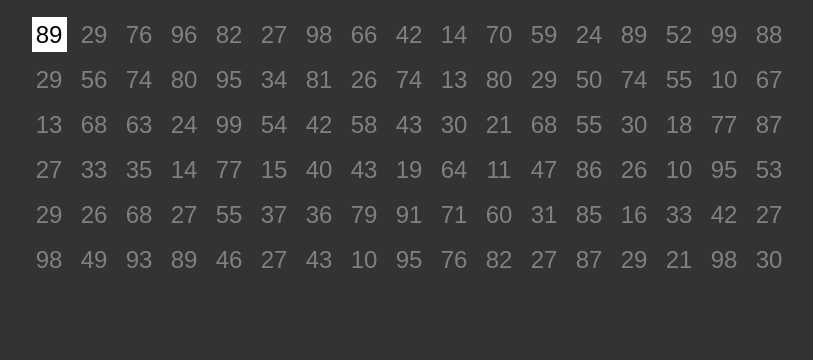
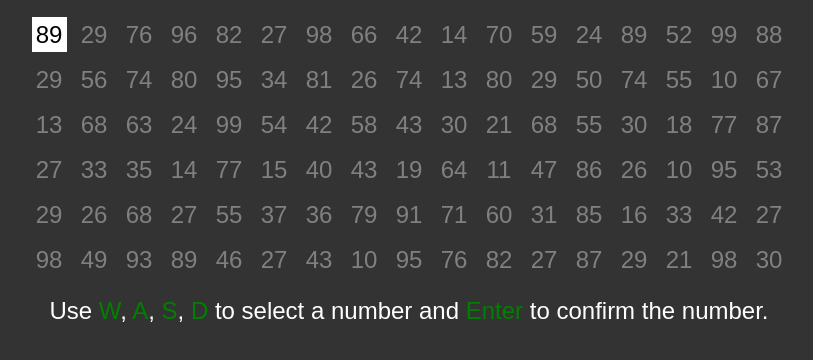
Before and after one commit to lazymman345/EchoBoostHack, a plain HTML site: page index.html in a window 1280 px wide. Shown: the part 108-468 px from the top of the page, without its empty margins (231-1044 px from the left). Drawn offline with Linux system fonts and the light colour scheme.

Commit message:
Add files via upload
added instructions

```diff
--- a/index.html
+++ b/index.html
@@ -81,6 +81,12 @@
       color: black;
       /* Change text to black when selected */
     }
+
+    #instructions {
+      margin-top: 20px;
+      font-size: 24px;
+      color: white;
+    }
   </style>
 </head>
 
@@ -93,6 +99,11 @@
   </div>
 
   <div id="grid"></div>
+  <!-- Instructions Text Below Grid -->
+  <div id="instructions">
+    Use <span class="highlight">W</span>, <span class="highlight">A</span>, <span class="highlight">S</span>, <span
+      class="highlight">D</span> to select a number and <span class="highlight">Enter</span> to confirm the number.
+  </div>
 
   <script src="script.js"></script>
 
```
